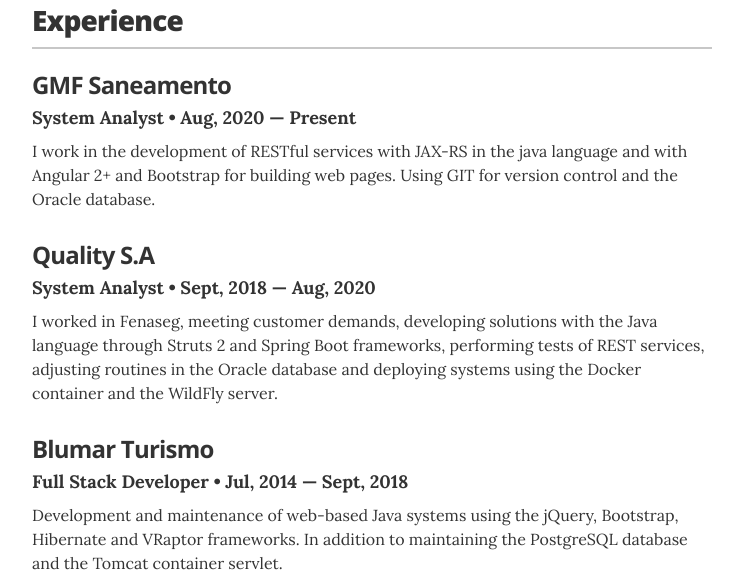
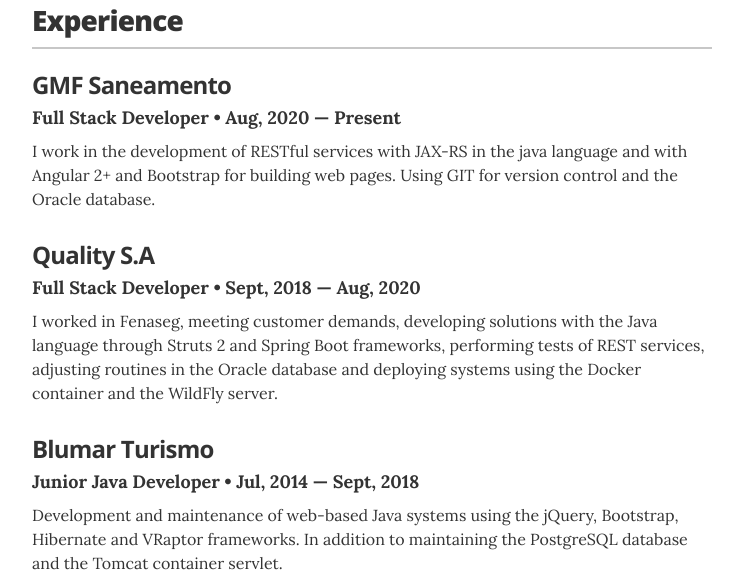
Before and after one commit to pedrobezerradev/pedrobezerradev.github.io, a Jekyll site: the page built from index.html, in a window 1280 px wide. Shown: the part 502-1084 px from the top of the page, without its empty margins (268-1011 px from the left). Built offline with Jekyll 4.4.1, drawn with Linux system fonts in a browser that asks for light colours.

Commit message:
Update experience.yml
refatoração.

```diff
--- a/_data/experience.yml
+++ b/_data/experience.yml
@@ -1,20 +1,20 @@
 # Jobs
 
-# System Analyst
+# Full Stack Developer
 - company: GMF Saneamento
-  position: System Analyst
+  position: Full Stack Developer
   duration: Aug, 2020 &mdash; Present
   summary: I work in the development of RESTful services with JAX-RS in the java language and with Angular 2+ and Bootstrap for building web pages. Using GIT for version control and the Oracle database.
 
-# System Analyst
+# Full Stack Developer
 - company: Quality S.A
-  position: System Analyst
+  position: Full Stack Developer
   duration: Sept, 2018 &mdash; Aug, 2020
   summary: I worked in Fenaseg, meeting customer demands, developing solutions with the Java language through Struts 2 and Spring Boot frameworks, performing tests of REST services, adjusting routines in the Oracle database and deploying systems using the Docker container and the WildFly server.
 
-# Programmer
+# Junior
 - company: Blumar Turismo
-  position: Full Stack Developer
+  position: Junior Java Developer
   duration:  Jul, 2014 &mdash; Sept, 2018
   summary: Development and maintenance of web-based Java systems using the jQuery, Bootstrap, Hibernate and VRaptor frameworks. In addition to maintaining the PostgreSQL database and the Tomcat container servlet.
 
```
